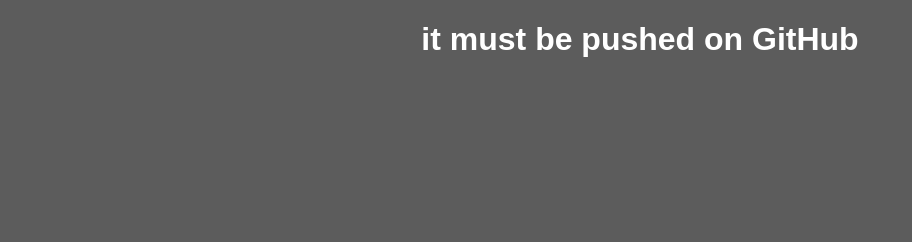
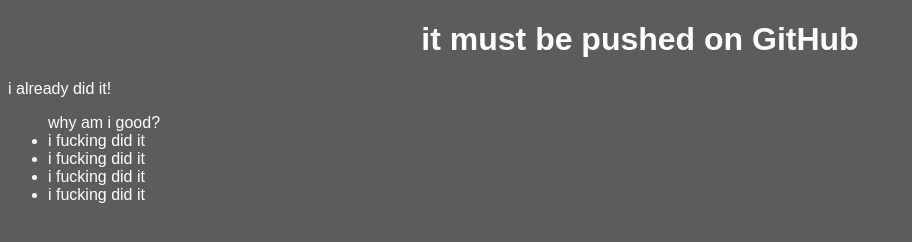
Before and after one commit to DemMish0404/first-push-using-code, a plain HTML site: page index.html in a window 1280 px wide. Shown: the whole page, without its empty margins (0-912 px from the left). Drawn offline with Linux system fonts and the light colour scheme.

Commit message:
добавил в разметку html пару элементов и в стилизации сделал, чтобы у боди был цвет белый по-умолчанию

```diff
--- a/index.html
+++ b/index.html
@@ -8,6 +8,14 @@
 </head>
 <body>
    <h1>it must be pushed on GitHub</h1>
+   <p>i already did it!</p>
+   <ul>why am i good?
+      <li>i fucking did it</li>
+      <li>i fucking did it</li>
+      <li>i fucking did it</li>
+      <li>i fucking did it</li>
+   </ul>
+
    <script src="./script.js"></script>
 </body>
 </html>
--- a/style.css
+++ b/style.css
@@ -1,8 +1,9 @@
 body{
    background-color: rgb(92, 92, 92);
    font-family: sans-serif;
+   color: white;
 }
 h1{
-   color: white;
+
    text-align: center;
 }
```
